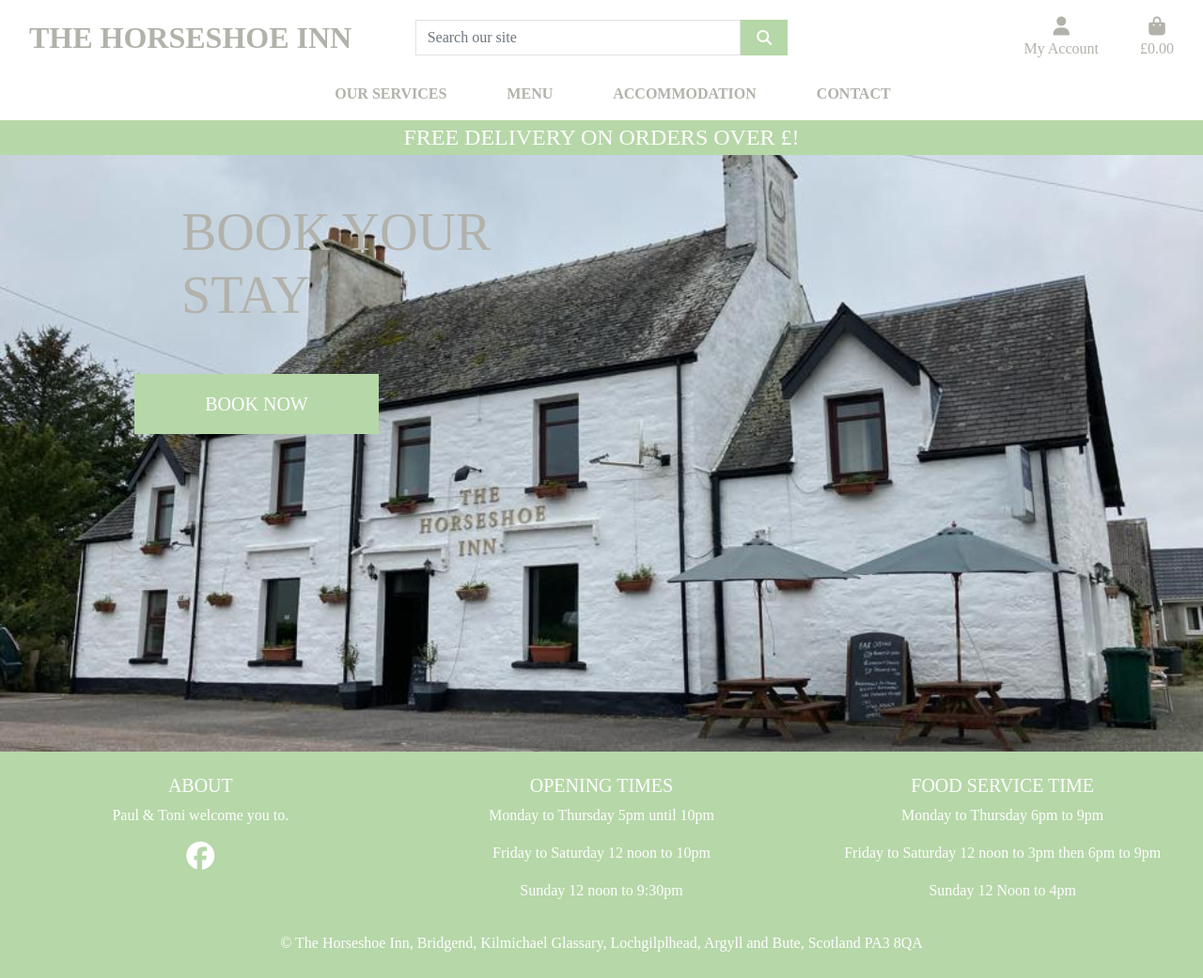
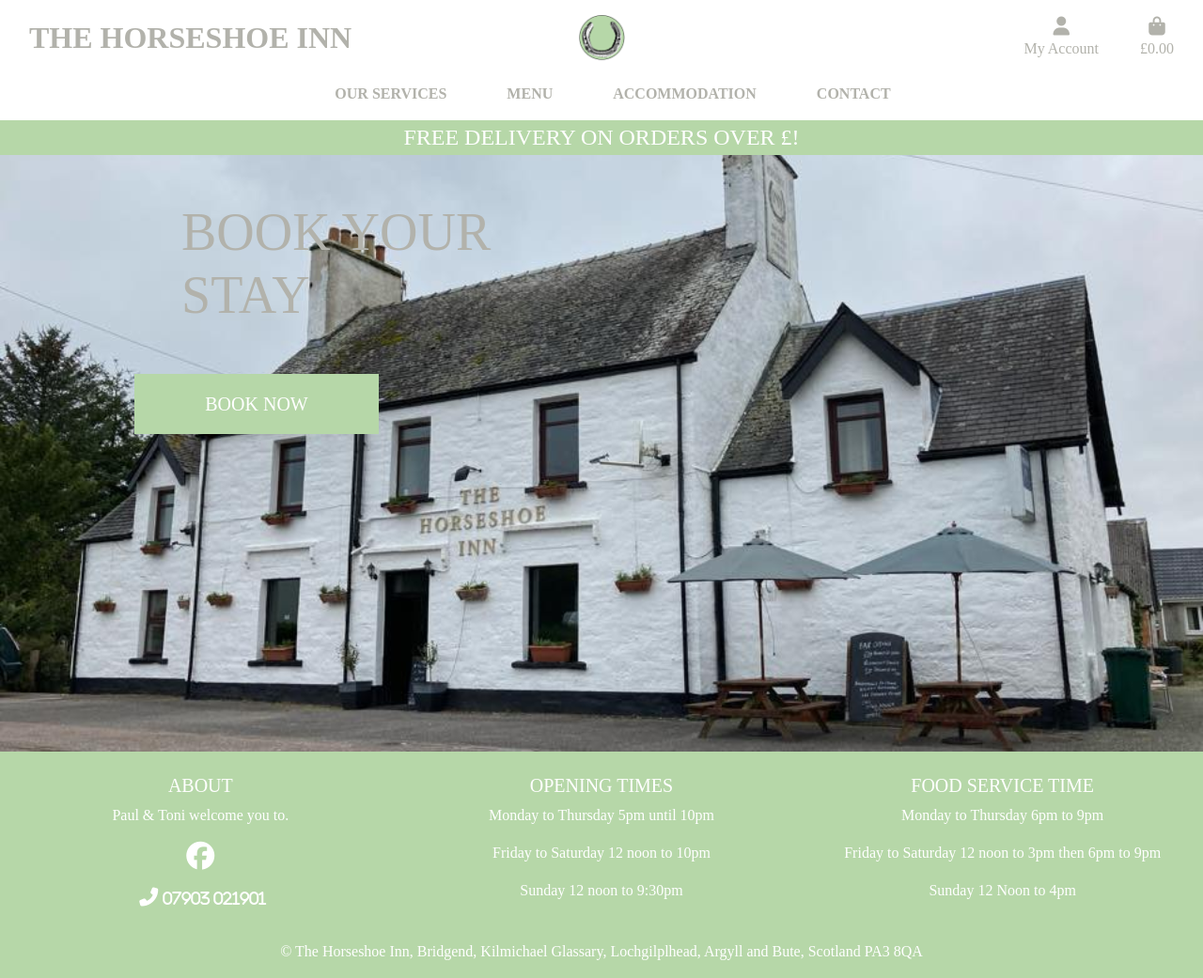
Before and after one commit to RogueAngelfire/the_horseshoe_inn_v1, a Django app: page / in a window 1280 px wide. Shown: the whole page at 94% size. Before the commit the page ends 1013 px from the top, so only its background shows below. Run offline with Django 3.2, Linux system fonts and the light colour scheme; parts of the project's set-up code (start-up, migrations or seed data) failed here and were passed over; some libraries are stand-ins or nearby versions; some web fonts are replaced.

Commit message:
added my logo design removed search bar

```diff
--- a/static/css/base.css
+++ b/static/css/base.css
@@ -21,6 +21,14 @@ body {
 
 .logo-font {
     text-transform: uppercase;
+}
+
+#logo {
+     width: 15%;
+    padding: 4px;
+    display: block;
+  margin-left: auto;
+  margin-right: auto;
 }
 
 .main-logo-link {
@@ -111,3 +119,9 @@ h1.display-4 {
     font-size: 30px;
     padding: 5px;
 }
+
+.fa-phone-alt:before {
+    color: #fff;
+    font-size: 20px;
+    padding: 5px;
+}
--- a/templates/base.html
+++ b/templates/base.html
@@ -42,8 +42,8 @@
                     <h2 class="logo-font text-black my-0"><strong>The Horseshoe Inn</strong></h2>
                 </a>
             </div>
-            <div class="col-12 col-lg-4 my-auto py-1 py-lg-0">
-                <form method="GET" action="">
+            <div class="col-12 col-lg-4 my-auto py-1 py-lg-0"><img src="/media/horseshoe_inn_web_logo.png" id="logo" alt="horseshoe_inn_logo">
+                <!--<form method="GET" action="">
                     <div class="input-group w-100">
                         <input class="form-control border border_black rounded-0" type="text" name="q" placeholder="Search our site">
                         <div class="input-ground-append">
@@ -54,7 +54,7 @@
                             </button>
                         </div>
                     </div>
-                </form>
+                </form>-->
             </div>
             <div class="col-12 col-lg-4 my-auto py-1 py-lg-0">
                 <ul class="list-inline list-unstyled text-center text-lg-right my-0">
@@ -140,6 +140,9 @@
         <p>
         <a href="https://www.facebook.com/horseshoeinnscotland" target="_blank"><i class="fab fa-facebook"></i></a><a href="#"><i class="fab fa-tripadvisor"></i></a>
         </p>
+        <p>
+        <a><i class="fas fa-phone-alt">07903 021901</i></a>
+        </p>
 
       </div>
       <!-- Grid column -->
```
Also changed, not shown: media/horseshoe_inn_web_logo.png (added).
